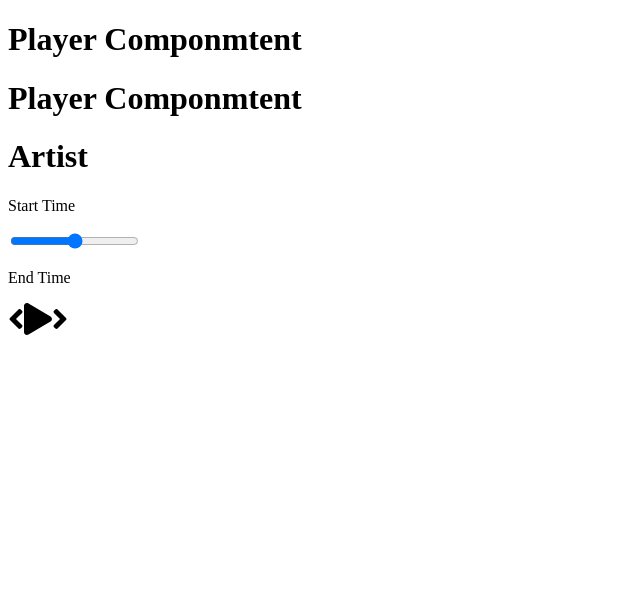
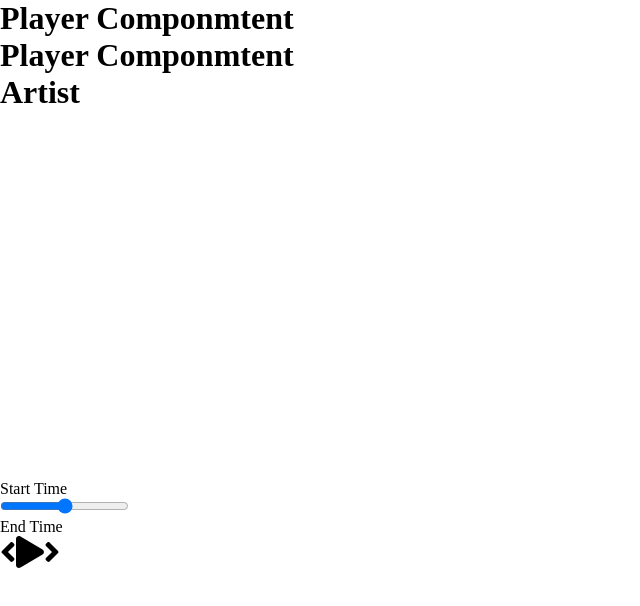
Before and after one commit to Mass-rj05/react-player, a React (Create React App) app: page / in a window 1280 px wide. Shown: the top 606 px of the page, without its empty margins (0-640 px from the left). Built offline with nearby package versions, Linux system fonts and the light colour scheme.

Commit message:
scss fix

```diff
--- a/package.json
+++ b/package.json
@@ -9,7 +9,7 @@
     "@testing-library/jest-dom": "^5.11.6",
     "@testing-library/react": "^11.2.2",
     "@testing-library/user-event": "^12.2.2",
-    "node-sass": "^5.0.0",
+    "node-sass": "^4.14.1",
     "react": "^17.0.1",
     "react-dom": "^17.0.1",
     "react-scripts": "4.0.1",
--- a/src/App.js
+++ b/src/App.js
@@ -1,4 +1,6 @@
 import React from "react";
+
+import "./styles/app.scss";
 
 import Player from "./components/Player";
 import Song from "./components/Song";
--- a/src/index.js
+++ b/src/index.js
@@ -2,7 +2,6 @@ import React from "react";
 import ReactDOM from "react-dom";
 import App from "./App";
 import reportWebVitals from "./reportWebVitals";
-
 ReactDOM.render(
   <React.StrictMode>
     <App />
--- /dev/null
+++ b/src/styles/_player.scss
@@ -0,0 +1,4 @@
+.song-container
+{
+    min-height: 60vh;
+}
--- a/src/styles/app.scss
+++ b/src/styles/app.scss
@@ -4,3 +4,6 @@
     padding: 0;
     box-sizing: border-box;
 }
+
+@import './player';
+@import './songs';
```
Also changed, not shown: src/styles/_songs.scss (added), 2 other files (tests, documents, lock files or other folders).
